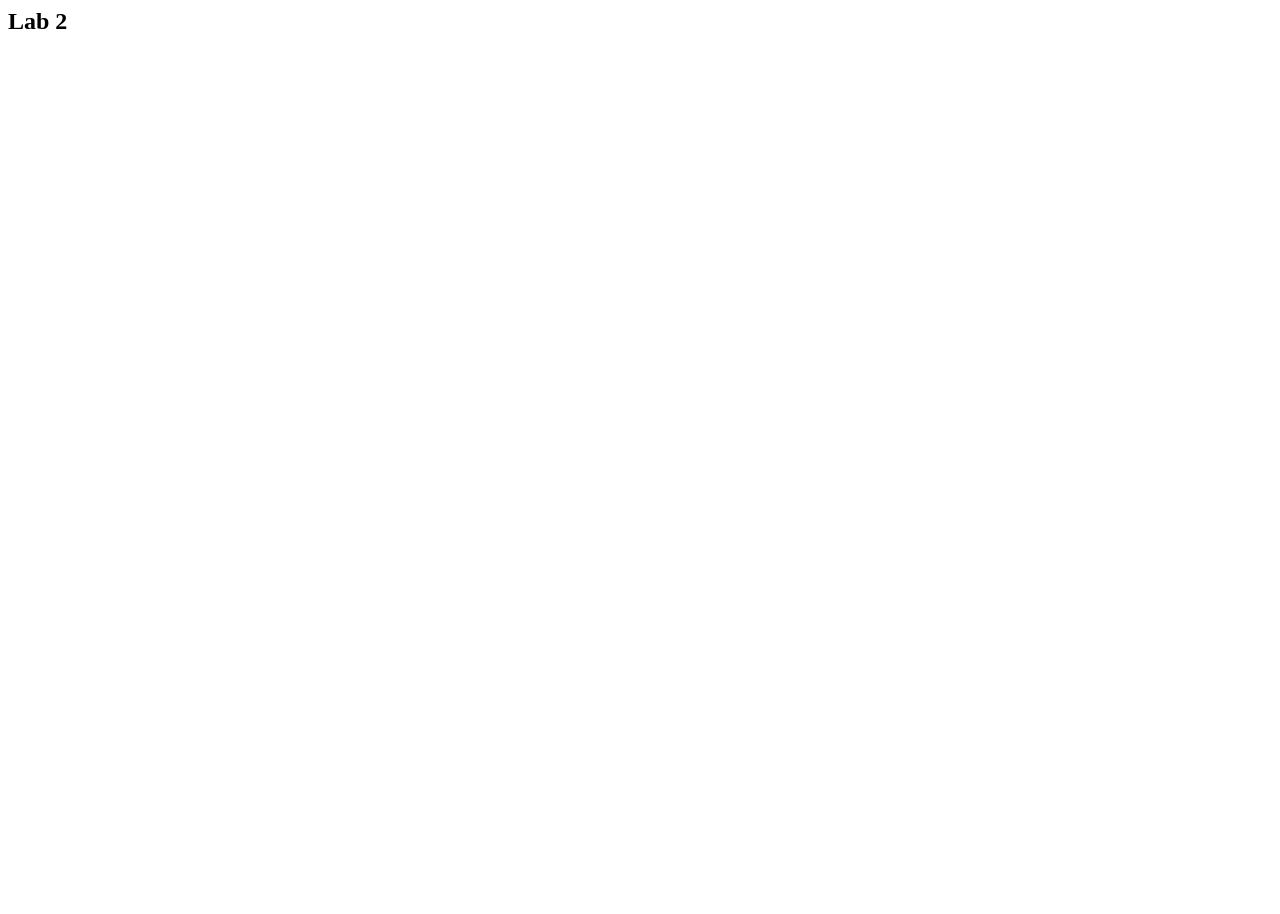
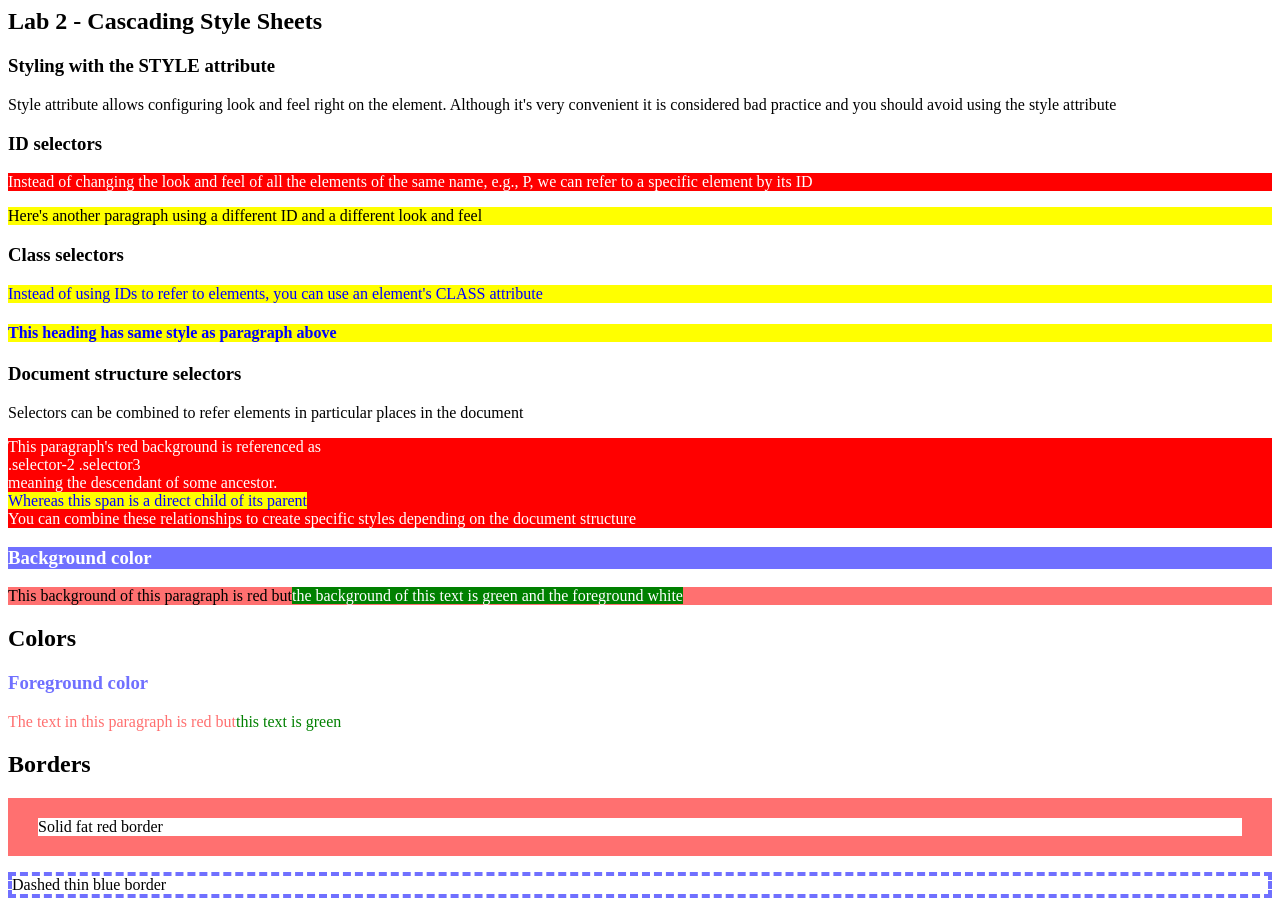
Before and after one commit to SizhuQu/kanbas-react-web-app, a React (Create React App) app: page /#/Labs/Lab2 in a window 1280 px wide. Shown: the part 240-1154 px from the top of the page. Before the commit the page ends 800 px from the top, so only its background shows below. Built offline with nearby package versions, Linux system fonts and the light colour scheme.

Commit message:
continuing changing

```diff
--- /dev/null
+++ b/src/Labs/Lab2/BackgroundColors.tsx
@@ -0,0 +1,13 @@
+export default function BackgroundColors() {
+  return (
+    <div id="wd-css-background-colors">
+      <h3 className="wd-bg-color-blue wd-fg-color-white">Background color</h3>
+      <p className="wd-bg-color-red wd-fg-color-black">
+        This background of this paragraph is red but
+        <span className="wd-bg-color-green wd-fg-color-white">
+           the background of this text is green and the foreground white
+        </span>
+      </p>
+    </div>
+  );
+}
--- /dev/null
+++ b/src/Labs/Lab2/Borders.tsx
@@ -0,0 +1,11 @@
+export default function Borders() {
+    return (
+        <div id="wd-css-borders">
+            <h2>Borders</h2>
+            <p className="wd-border-fat wd-border-red wd-border-solid">
+                Solid fat red border</p>
+            <p className="wd-border-thin wd-border-blue wd-border-dashed">
+                Dashed thin blue border</p>
+        </div>
+    );
+}
--- /dev/null
+++ b/src/Labs/Lab2/ForegroundColors.tsx
@@ -0,0 +1,12 @@
+export default function ForegroundColors() {
+  return (
+    <div id="wd-css-colors">
+        <h2>Colors</h2>
+        <h3 className="wd-fg-color-blue">Foreground color</h3>
+        <p className="wd-fg-color-red">
+            The text in this paragraph is red but
+            <span className="wd-fg-color-green">this text is green</span>
+        </p>
+    </div>
+ );
+}
--- /dev/null
+++ b/src/Labs/Lab2/index.css
@@ -0,0 +1,75 @@
+/* p {
+    background-color: blue;
+    color: white;
+ } */
+p#wd-id-selector-1 {
+    background-color: red;
+    color: white;
+}
+p#wd-id-selector-2 {
+    background-color: yellow;
+    color: black;
+}
+
+.wd-class-selector {
+    background-color: yellow;
+    color: blue;
+}
+
+.wd-selector-1 .wd-selector-3 {
+    background-color: red;
+    color: white;
+}
+.wd-selector-2 > .wd-selector-3 > .wd-selector-4 {
+    background-color: yellow;
+    color: blue;
+}
+
+.wd-fg-color-black { color: black; }
+.wd-fg-color-white { color: white; }
+.wd-fg-color-blue { color: #7070ff; }
+.wd-fg-color-red { color: #ff7070; }
+.wd-fg-color-green { color: green; }
+
+.wd-bg-color-yellow {
+    background-color: #ffff07;
+}
+.wd-bg-color-blue {
+    background-color: #7070ff;
+}
+.wd-bg-color-red {
+    background-color: #ff7070;
+}
+.wd-bg-color-green {
+    background-color: green;
+}
+.wd-bg-color-gray {
+   background-color: lightgray;
+}
+
+.wd-border-fat {
+    border-width: 20px 30px 20px 30px; }
+.wd-border-thin {
+    border-width: 4px; }
+.wd-border-solid {
+    border-style: solid; }
+.wd-border-dashed {
+    border-style: dashed; }
+.wd-border-yellow {
+    border-color: #ffff07; }
+.wd-border-red {
+    border-color: #ff7070; }
+.wd-border-blue {
+    border-color: #7070ff; }
+
+.wd-padded-top-left {
+  padding-top: 50px;
+  padding-left: 50px;
+}
+.wd-padded-bottom-right {
+    padding-bottom: 50px;
+    padding-right: 50px;
+}
+.wd-padding-fat {
+    padding: 50px;
+}
--- a/src/Labs/Lab2/index.tsx
+++ b/src/Labs/Lab2/index.tsx
@@ -1,7 +1,68 @@
+import "./index.css";
+import BackgroundColors from "./BackgroundColors";
+import Borders from "./Borders";
+import ForegroundColors from "./ForegroundColors";
+
 export default function Lab2() {
-    return (
-      <div>
-        <h2>Lab 2</h2>
+  return (
+    <div id="wd-lab2">
+      <h2>Lab 2 - Cascading Style Sheets</h2>
+
+      <h3>Styling with the STYLE attribute</h3>
+      <p  /* style={{ backgroundColor: "blue",
+      color: "white" }} */
+      >
+        Style attribute allows configuring look and feel
+        right on the element. Although it's very convenient
+        it is considered bad practice and you should avoid
+        using the style attribute
+      </p>
+
+      <div id="wd-css-id-selectors">
+        <h3>ID selectors</h3>
+        <p id="wd-id-selector-1">
+          Instead of changing the look and feel of all the elements of the same name,
+          e.g., P, we can refer to a specific element by its ID
+        </p>
+        <p id="wd-id-selector-2">
+          Here's another paragraph using a different ID and a different look and feel
+        </p>
       </div>
-    );
-  }
+
+      <div id="wd-css-class-selectors">
+        <h3>Class selectors</h3>
+        <p className="wd-class-selector">
+          Instead of using IDs to refer to elements, you can use an element's CLASS attribute
+        </p>
+        <h4 className="wd-class-selector">
+          This heading has same style as paragraph above
+        </h4>
+      </div>
+
+      <div id="wd-css-document-structure">
+        <div className="wd-selector-1">
+          <h3>Document structure selectors</h3>
+          <div className="wd-selector-2">
+            Selectors can be combined to refer elements in particular
+            places in the document
+            <p className="wd-selector-3">
+              This paragraph's red background is referenced as
+              <br />
+              .selector-2 .selector3<br />
+              meaning the descendant of some ancestor.<br />
+              <span className="wd-selector-4">
+                Whereas this span is a direct child of its parent
+              </span><br />
+                You can combine these relationships to create specific
+                styles depending on the document structure
+            </p>
+          </div>
+        </div>
+      </div>
+
+      <BackgroundColors />
+      <ForegroundColors />
+      <Borders />
+    </div>
+  );
+}
```
